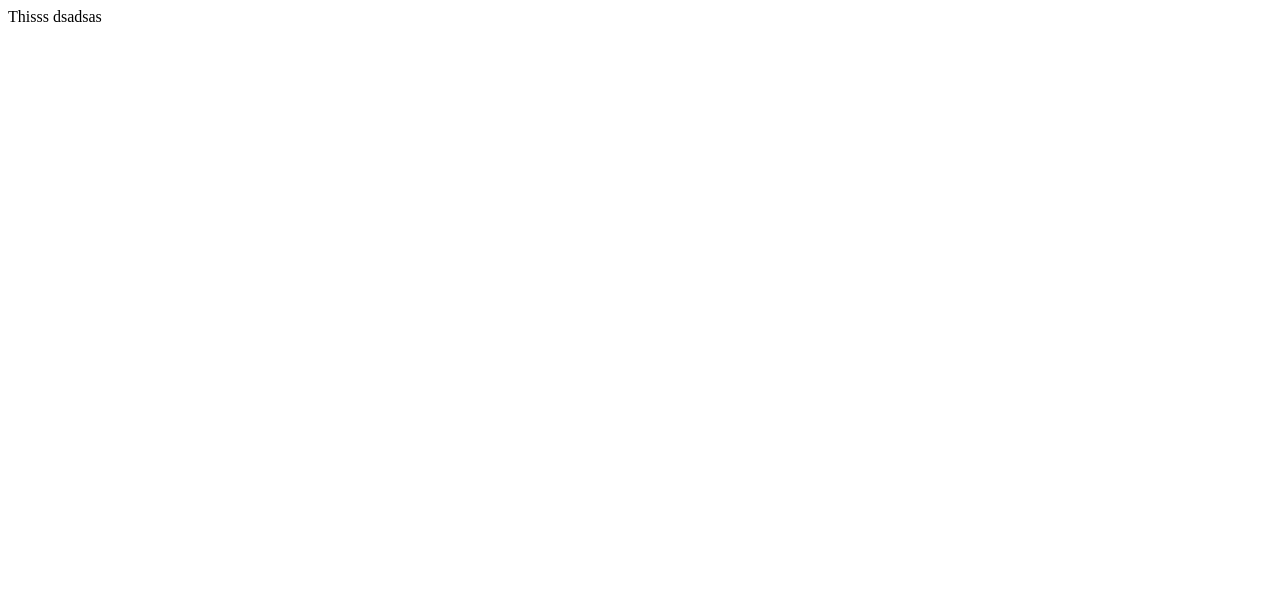
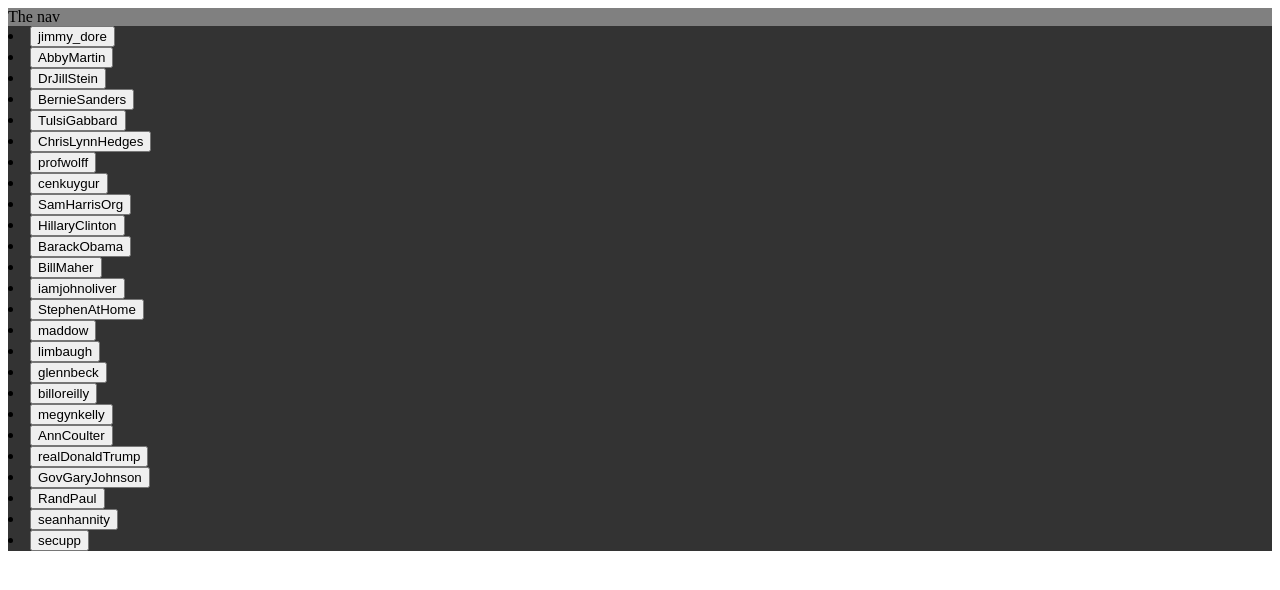
Before and after one commit to Brysonmk1984/compass, a React app: page / in a window 1280 px wide. Shown: the top 590 px of the page. Built offline with nearby package versions, Linux system fonts and the light colour scheme.

Commit message:
now fetching tweets

```diff
--- a/src/App.js
+++ b/src/App.js
@@ -1,14 +1,45 @@
 import React from 'react';
 import './assets/sass/styles.scss';
+import Nav from './components/Nav';
+import Compass from './components/Compass';
+import Footer from './components/Footer';
+import twitterUsers from './assets/js/twitterUsers';
+import { getUserTweets } from './services/getTweets';
 
 export default class App extends React.Component {
-  testMethod() {
-    console.log('dumb test2ss');
-    console.log(eval('1+2'));
+  constructor() {
+    super();
+    this.state = {
+      twitterUsers,
+      selectedUserTweets: [],
+    };
+  }
+
+  _getUserTweets(user) {
+    getUserTweets(user).then(({ data }) => {
+      this.setState(
+        () => ({
+          selectedUserTweets: data,
+        }),
+        () => {
+          console.log('S', this.state.selectedUserTweets);
+        },
+      );
+    });
   }
 
   render() {
-    this.testMethod();
-    return <div>Thisss dsadsas</div>;
+    return (
+      <div>
+        <Nav />
+        <Compass />
+        <Footer getUserTweets={this._getUserTweets.bind(this)} twitterUsers={this.state.twitterUsers} />
+        <div>
+          {this.state.selectedUserTweets.map((item, i) => {
+            return <p key={i}>{item.text}</p>;
+          })}
+        </div>
+      </div>
+    );
   }
 }
--- /dev/null
+++ b/src/assets/js/twitterUsers.js
@@ -0,0 +1,30 @@
+export default [
+  /*LEFT*/
+  { handle: 'jimmy_dore', posX: 0, posY: 0 },
+  { handle: 'AbbyMartin', posX: 0, posY: 0 },
+  { handle: 'DrJillStein', posX: 0, posY: 0 },
+  { handle: 'BernieSanders', posX: 0, posY: 0 },
+  { handle: 'TulsiGabbard', posX: 0, posY: 0 },
+  { handle: 'ChrisLynnHedges', posX: 0, posY: 0 },
+  { handle: 'profwolff', posX: 0, posY: 0 },
+  { handle: 'cenkuygur', posX: 0, posY: 0 },
+  { handle: 'SamHarrisOrg', posX: 0, posY: 0 },
+  /* CENTER */
+  { handle: 'HillaryClinton', posX: 0, posY: 0 },
+  { handle: 'BarackObama', posX: 0, posY: 0 },
+  { handle: 'BillMaher', posX: 0, posY: 0 },
+  { handle: 'iamjohnoliver', posX: 0, posY: 0 },
+  { handle: 'StephenAtHome', posX: 0, posY: 0 },
+  { handle: 'maddow', posX: 0, posY: 0 },
+  /*RIGHT*/
+  { handle: 'limbaugh', posX: 0, posY: 0 },
+  { handle: 'glennbeck', posX: 0, posY: 0 },
+  { handle: 'billoreilly', posX: 0, posY: 0 },
+  { handle: 'megynkelly', posX: 0, posY: 0 },
+  { handle: 'AnnCoulter', posX: 0, posY: 0 },
+  { handle: 'realDonaldTrump', posX: 0, posY: 0 },
+  { handle: 'GovGaryJohnson', posX: 0, posY: 0 },
+  { handle: 'RandPaul', posX: 0, posY: 0 },
+  { handle: 'seanhannity', posX: 0, posY: 0 },
+  { handle: 'secupp', posX: 0, posY: 0 },
+];
--- a/src/assets/sass/styles.scss
+++ b/src/assets/sass/styles.scss
@@ -1,2 +1,24 @@
 body{
+    nav{
+        background-color:gray;
+    }
+    section.grid_wrapper{
+        background-color: #f3f3f3;
+        display:grid;
+        grid-template-columns: repeat(50, 1fr);
+
+        grid-auto-rows: 1fr;
+        /*grid-auto-rows: minmax(1fr, 1fr);
+        grid-auto-columns: minmax(1fr, 1fr);*/
+        grid-column-gap: 1px;
+        grid-row-gap: 1px;
+        .grid_square{
+            border:solid 1px black;
+            height:15px;
+            width:15px;
+        }
+    }
+    footer{
+        background:#333;
+    }
 }
--- /dev/null
+++ b/src/components/Compass.js
@@ -0,0 +1,17 @@
+import React from 'react';
+import Square from './Square';
+
+export default class Compass extends React.Component {
+  createGrid() {
+    const gridArray = [];
+
+    for (let i = 0; i <= 2500; i++) {
+      gridArray.push(<Square key={i} id={`cell-${i}`} />);
+    }
+    console.log('grid', gridArray);
+    return gridArray;
+  }
+  render() {
+    return <section className="grid_wrapper">{/* {this.createGrid()} */}</section>;
+  }
+}
--- /dev/null
+++ b/src/components/Footer.js
@@ -0,0 +1,17 @@
+import React from 'react';
+
+export default class Footer extends React.Component {
+  _renderUsers() {
+    return this.props.twitterUsers.map((person, i) => {
+      return (
+        <li key={i}>
+          <button onClick={() => this.props.getUserTweets(person.handle)}>{person.handle}</button>
+        </li>
+      );
+    });
+  }
+
+  render() {
+    return <footer>{this._renderUsers()}</footer>;
+  }
+}
--- /dev/null
+++ b/src/components/Nav.js
@@ -0,0 +1,7 @@
+import React from 'react';
+
+export default class Nav extends React.Component {
+  render() {
+    return <nav>The nav</nav>;
+  }
+}
--- /dev/null
+++ b/src/components/Square.js
@@ -0,0 +1,5 @@
+import React from 'react';
+
+export default function Square() {
+  return <div className="grid_square" />;
+}
--- /dev/null
+++ b/src/services/getTweets.js
@@ -0,0 +1,15 @@
+import axios from 'axios';
+
+export function getUserTweets(user) {
+  const url = `http://localhost:8000/${user}`;
+  return new Promise((resolve, reject) => {
+    axios
+      .get(url)
+      .then(data => {
+        resolve(data);
+      })
+      .catch(err => {
+        reject(err);
+      });
+  });
+}
--- a/webpack.config.js
+++ b/webpack.config.js
@@ -4,7 +4,7 @@
 var parentDir = path.join(__dirname, './');
 
 module.exports = {
-  entry: [path.join(parentDir, 'index.js')],
+  entry: ['babel-polyfill', path.join(parentDir, 'index.js')],
   module: {
     loaders: [
       {
@@ -12,7 +12,7 @@
         exclude: /(node_modules|bower_components)/,
         loader: 'babel-loader',
         query: {
-          presets: ['es2015', 'react'],
+          presets: ['env', 'stage-0', 'react'],
         },
       },
       {
```
Also changed, not shown: package.json (+4 -5 lines), 1 other file (tests, documents, lock files or other folders).
